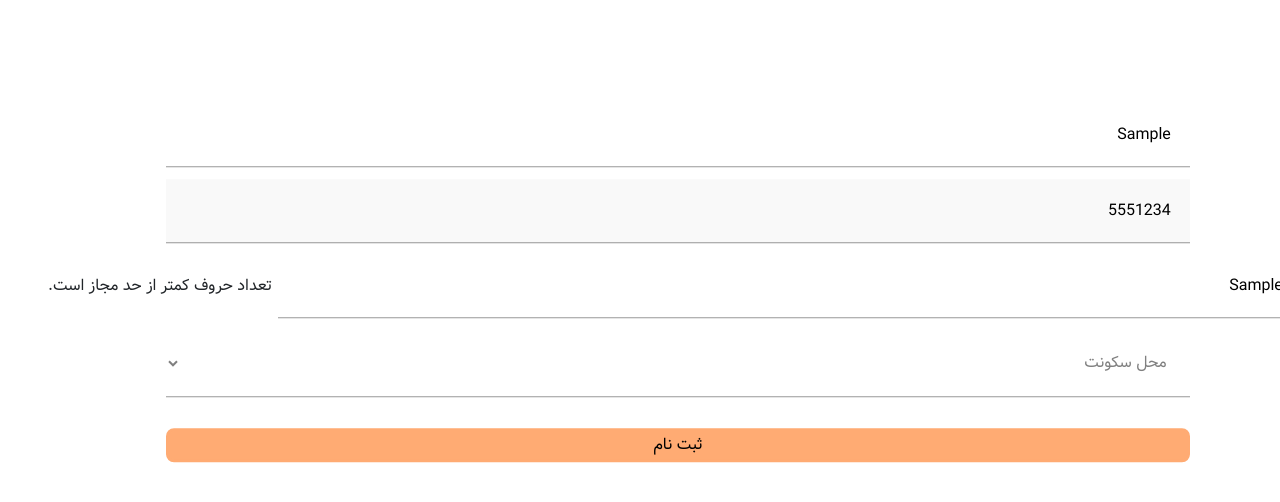
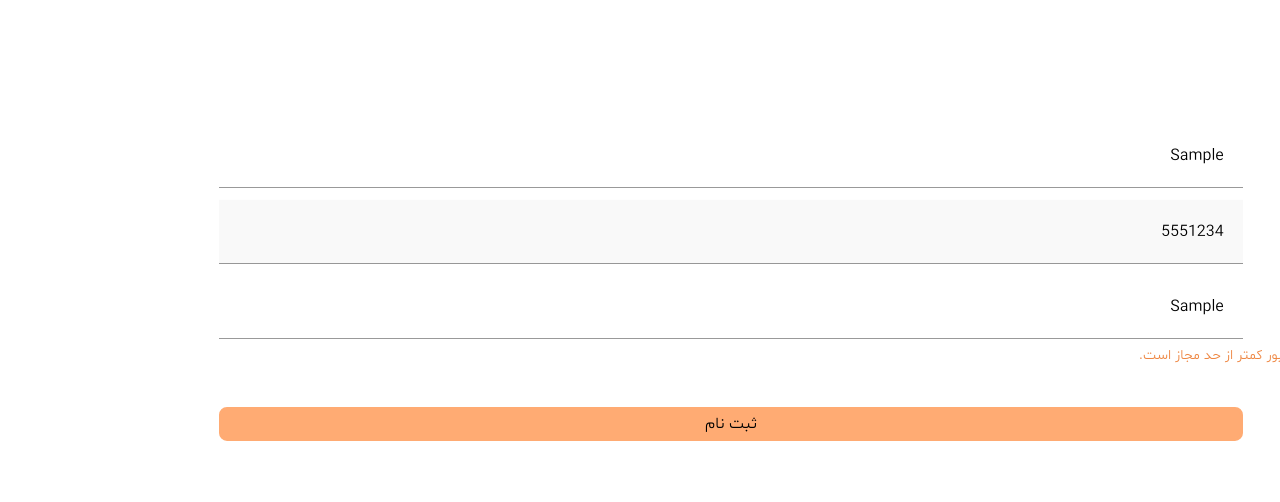
Before and after one commit to avocado-official/avocado-client, a Next.js app: page /signup in a window 1280 px wide. Both pictures are taken after typing "Sample", "5551234", "Sample" into the empty fields and a click on the input "ثبت نام". Shown: the top 502 px of the page. Built offline with nearby package versions, Linux system fonts and the light colour scheme.

Commit message:
still not ready

```diff
--- a/components/Error/index.js
+++ b/components/Error/index.js
@@ -1,27 +1,25 @@
 import React from 'react'
-
+import styles from '../../styles/error.module.css'
 export default function Error({ field, type }) {
-    let message;
+  let message
 
   switch (type) {
     case 'required':
-            message = 'الزامی است'
-            break;
+      message = 'الزامی است.'
+      break
     case 'maxLenght':
-            message = 'بیش از حد مجاز است'
-            break;
+      message = 'بیش از حد مجاز است.'
+      break
     case 'minLength':
-            message = 'کمتر از حد مجاز است'
-            break;
+      message = 'کمتر از حد مجاز است.'
+      break
     default:
-            message = 'معتبر نیست'
+      message = 'معتبر نیست.'
   }
 
   return (
-        <p style={{ color: 'red' }}>
-            {field}
-            {' '}
-            {message}
+    <p className={styles.pError}>
+      {field} {message}
     </p>
   )
 }
--- a/components/Input/index.js
+++ /dev/null
@@ -1,8 +0,0 @@
-const Input = ({ label, register, ...validation }) => (
-  <>
-    <label>{label}</label>
-    <input {...register(label, validation)} />
-  </>
-)
-
-export default Input
--- a/components/Select/index.js
+++ /dev/null
@@ -1,12 +0,0 @@
-import React from 'react'
-const Select = React.forwardRef(({ onChange, onBlur, name, label }, ref) => (
-  <>
-    <label>{label}</label>
-    <select name={name} ref={ref} onChange={onChange} onBlur={onBlur}>
-      <option value='20'>تهران</option>
-      <option value='30'>اصفهان</option>
-      <option value='30'>قم</option>
-    </select>
-  </>
-))
-export default Select
--- a/pages/signup.js
+++ b/pages/signup.js
@@ -1,7 +1,5 @@
 import React from 'react'
 import { useForm } from 'react-hook-form'
-import Input from '../components/Input'
-import Select from '../components/Select'
 import styles from '../styles/signup.module.css'
 import { Row, Col } from 'antd'
 import Error from '../components/Error'
@@ -17,21 +15,25 @@ export default function signup() {
 
   return (
     <Row>
-      <form onSubmit={handleSubmit(onSubmit)} className={styles.form}>
-        {/* <label className={styles.label}>نام</label> */}
+      <form
+        onSubmit={handleSubmit(onSubmit)}
+        className={styles.form}
+        autocomplete='off'
+      >
+        <Col>
           <input
             className={styles.input}
             {...register('name', { required: true, maxLength: 20 })}
             placeholder='نام'
           />
-        {
-          errors.name?.type === 'required' &&
-          <Error field="نام" type="required" />
-        }
-        {
-          errors.name?.type === 'maxLength' &&
-          <Error field="نام" type="maxLenght" />
-        }
+          {errors.name?.type === 'required' && (
+            <Error field='نام' type='required' />
+          )}
+          {errors.name?.type === 'maxLength' && (
+            <Error field='نام' type='maxLenght' />
+          )}
+        </Col>
+        <Col>
           <input
             className={styles.input}
             type='tel'
@@ -42,19 +44,17 @@ export default function signup() {
             })}
             placeholder='تلفن همراه'
           />
-        {
-          errors.phone?.type === 'required' &&
-          <Error field="تلفن همراه" type="required" />
-        }
-        {
-          errors.phone?.type === 'maxLength' &&
-          <Error field="تلفن همراه" type="maxLenght" />
-        }
-        {
-          errors.phone?.type === 'maxLength' &&
-          <Error field="تلفن همراه" type="minLength" />
-        }
-
+          {errors.phone?.type === 'required' && (
+            <Error field='تلفن همراه' type='required' />
+          )}
+          {errors.phone?.type === 'maxLength' && (
+            <Error field='تلفن همراه' type='maxLenght' />
+          )}
+          {errors.phone?.type === 'maxLength' && (
+            <Error field='تلفن همراه' type='minLength' />
+          )}
+        </Col>
+        <Col>
           <input
             className={styles.input}
             {...register('password', {
@@ -64,29 +64,19 @@ export default function signup() {
             })}
             placeholder='رمز عبور'
           />
-        {errors.password?.type === 'required' && 'رمز عبور الزامی است.'}
-        {errors.password?.type === 'maxLength' &&
-          'تعداد حروف بیشتر از حد مجاز است.'}
-        {errors.password?.type === 'minLength' &&
-          'تعداد حروف کمتر از حد مجاز است.'}
-
-        <select
-          className={styles.select}
-          {...register('city', { required: true })}
-        >
-          <option selected>محل سکونت</option>
-          <option value='Tehran' className={styles.option}>
-            تهران
-          </option>
-          <option value='Esfahan' className={styles.option}>
-            اصفهان
-          </option>
-          <option value='Qom' className={styles.option}>
-            قم
-          </option>
-        </select>
-
+          {errors.password?.type === 'required' && (
+            <Error field='رمز عبور' type='required' />
+          )}
+          {errors.password?.type === 'maxLength' && (
+            <Error field='رمز عبور' type='maxLength' />
+          )}
+          {errors.password?.type === 'minLength' && (
+            <Error field='رمز عبور' type='minLength' />
+          )}
+        </Col>
+        <Col>
           <input className={styles.button} type='submit' value='ثبت نام' />
+        </Col>
       </form>
     </Row>
   )
--- /dev/null
+++ b/styles/error.module.css
@@ -0,0 +1,6 @@
+.pError {
+  padding-right: 60px;
+  text-align: right;
+  font-size: 14px;
+  color: #ee8743;
+}
--- a/styles/globals.css
+++ b/styles/globals.css
@@ -6,8 +6,8 @@ body {
     Ubuntu, Cantarell, Fira Sans, Droid Sans, Helvetica Neue, sans-serif;
 }
 @font-face {
-  font-family: vazir;
-  src: url('../font/Vazir.ttf');
+  font-family: shabnam;
+  src: url('../font/Shabnam-Light.ttf');
 }
 
 a {
@@ -18,5 +18,5 @@ a {
 * {
   box-sizing: border-box;
   direction: rtl;
-  font-family: vazir;
+  font-family: shabnam;
 }
--- a/styles/signup.module.css
+++ b/styles/signup.module.css
@@ -10,9 +10,9 @@
 }
 .input {
   width: 80%;
-  padding: 1.5%;
   margin: 6px;
   outline: none;
+  padding: 1.5%;
   border-top: none;
   border-left: none;
   border-right: none;
```
Also changed, not shown: font/Shabnam-Light.ttf (added), font/Vazir.ttf (deleted). Lines whose indentation alone changed are shown as unchanged.
